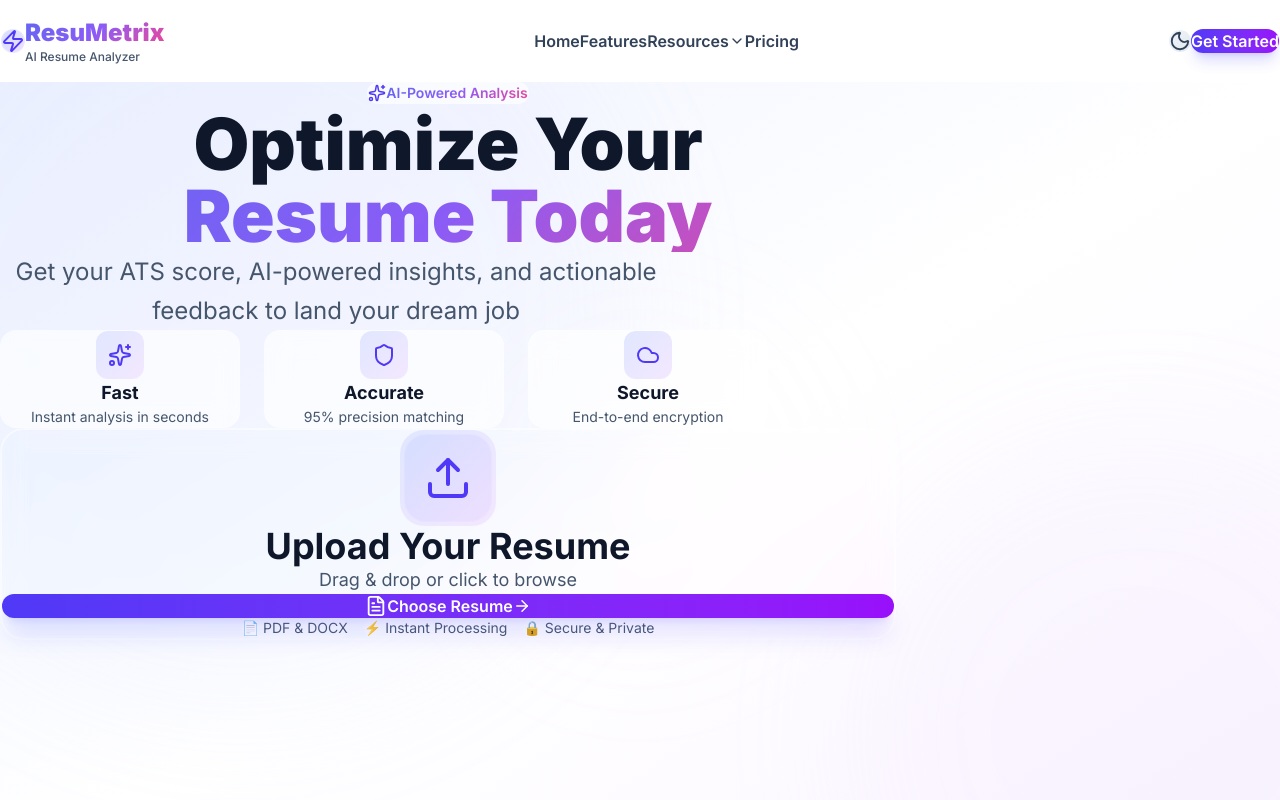
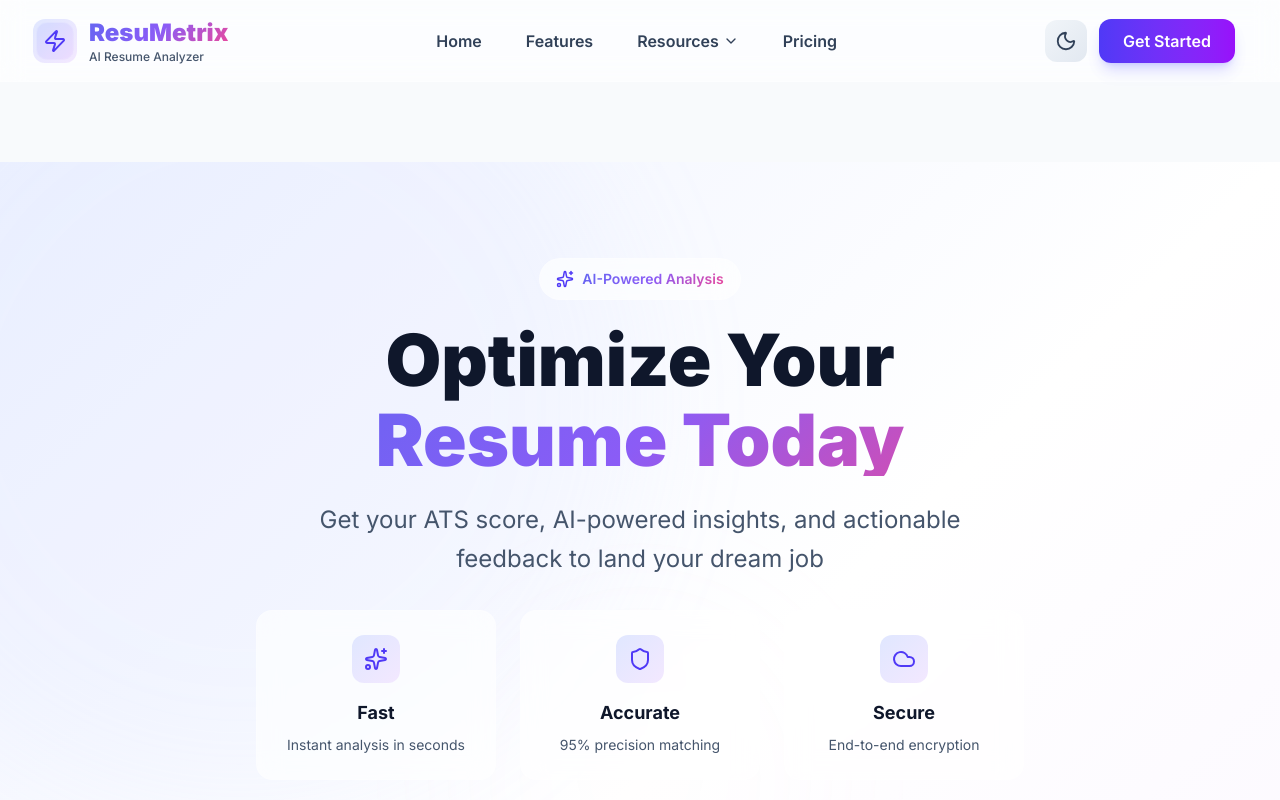
Before and after one commit to Dainampally-Akshay18/ResuMetrix, a React (Vite) app in the folder frontend/: page / in a window 1280 px wide. Shown: the top 800 px of the page. Built offline with nearby package versions, Linux system fonts and the light colour scheme.

Commit message:
UI Inconsistency issues resolved

```diff
--- a/frontend/src/App.css
+++ b/frontend/src/App.css
@@ -1,11 +1,10 @@
 @import url('https://fonts.googleapis.com/css2?family=Inter:wght@300;400;500;600;700;800;900&display=swap');
 @import "tailwindcss";
 
-* {
-  margin: 0;
-  padding: 0;
-  box-sizing: border-box;
-}
+/* REMOVED MANUAL RESET (* {})
+   Tailwind's Preflight handles this automatically.
+   Manual resets often cause component spacing issues.
+*/
 
 :root {
   --transition-smooth: cubic-bezier(0.4, 0, 0.2, 1);
@@ -48,11 +47,11 @@ body {
   background: linear-gradient(180deg, #818cf8, #a78bfa);
 }
 
-.dark ::webkit-scrollbar-track {
+.dark ::-webkit-scrollbar-track {
   background: rgba(30, 41, 59, 0.5);
 }
 
-/* Smooth Transitions */
+/* Glass Effects */
 .glass-effect {
   backdrop-filter: blur(12px) saturate(180%);
   -webkit-backdrop-filter: blur(12px) saturate(180%);
@@ -163,7 +162,7 @@ body {
   animation: pulse-ring 2s cubic-bezier(0.4, 0, 0.6, 1) infinite;
 }
 
-/* Custom Utilities */
+/* Typography Utilities */
 .text-gradient-primary {
   background: linear-gradient(135deg, #6366f1 0%, #8b5cf6 50%, #ec4899 100%);
   -webkit-background-clip: text;
--- a/frontend/src/App.jsx
+++ b/frontend/src/App.jsx
@@ -35,18 +35,27 @@ function App() {
   };
 
   return (
-    <div className={`min-h-screen transition-colors duration-500 ${
-      isDark ? 'dark' : ''
+    <div className={`min-h-screen flex flex-col transition-colors duration-500 ${
+      isDark ? 'dark bg-slate-950' : 'bg-slate-50'
     }`}>
+      {/* Navbar sits on top */}
       <Navbar isDark={isDark} setIsDark={setIsDark} />
+
+      {/* MAIN CONTAINER FIX:
+         pt-24 (padding-top: 6rem) pushes content down to clear the fixed Navbar.
+         flex-1 ensures this container takes up all available height.
+      */}
+      <main className="flex-1 pt-20 pb-12 w-full">
 
         {currentPage === 'upload' ? (
           <UploadDocument isDark={isDark} onUploadSuccess={handleUploadSuccess} />
         ) : (
-        <div>
+          <div className="animate-fade-in">
             <ResumeAnalysis isDark={isDark} />
-          <div className={`text-center py-16 transition-colors duration-500 ${
-            isDark ? 'bg-slate-950' : 'bg-slate-50'
+
+            {/* "Ready for another?" Section */}
+            <div className={`mt-12 text-center py-16 transition-colors duration-500 rounded-3xl mx-4 lg:mx-8 ${
+              isDark ? 'bg-slate-900/50' : 'bg-white/50'
             }`}>
               <div className="max-w-md mx-auto px-4">
                 <h3 className={`text-2xl font-bold mb-4 ${
@@ -73,8 +82,9 @@ function App() {
             </div>
           </div>
         )}
+      </main>
 
-      {/* Global Styles */}
+      {/* Global JSX Styles for Animations */}
       <style jsx global>{`
         @keyframes spin-once {
           0% { transform: rotate(0deg); }
```
Lines whose indentation alone changed are shown as unchanged.
